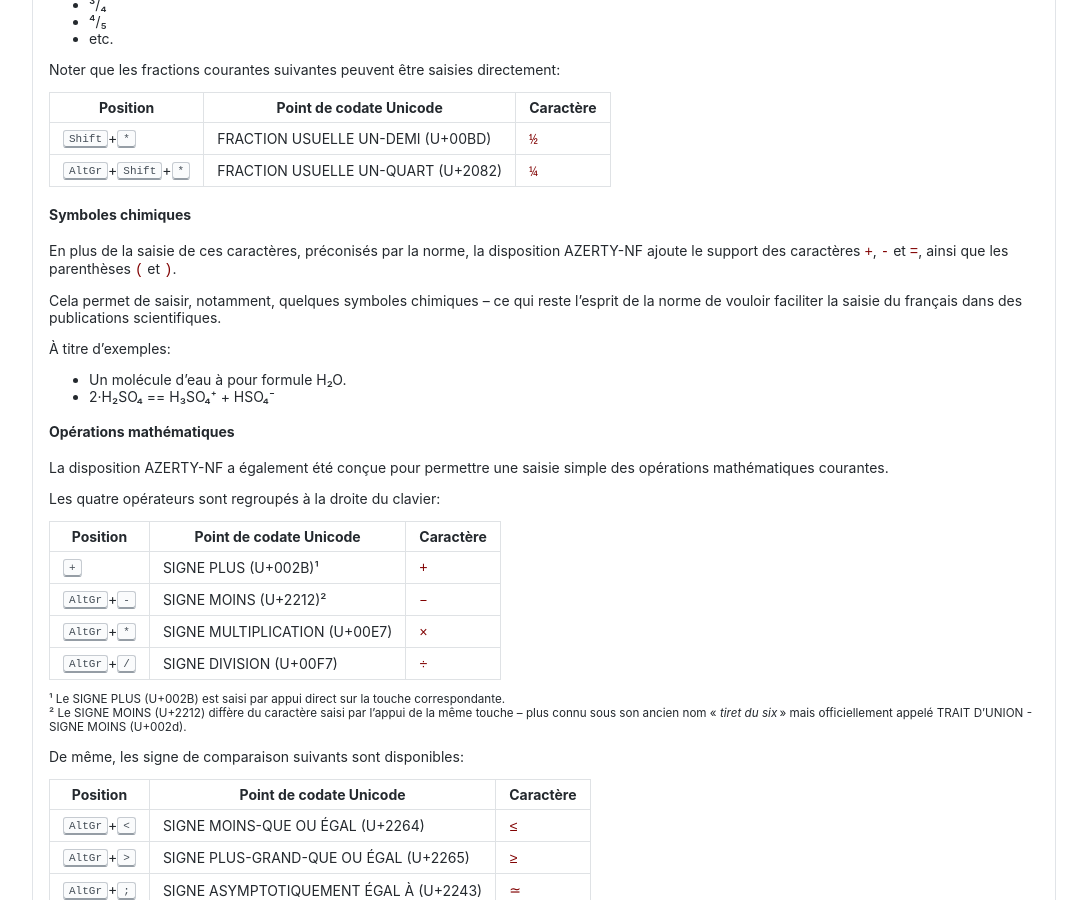
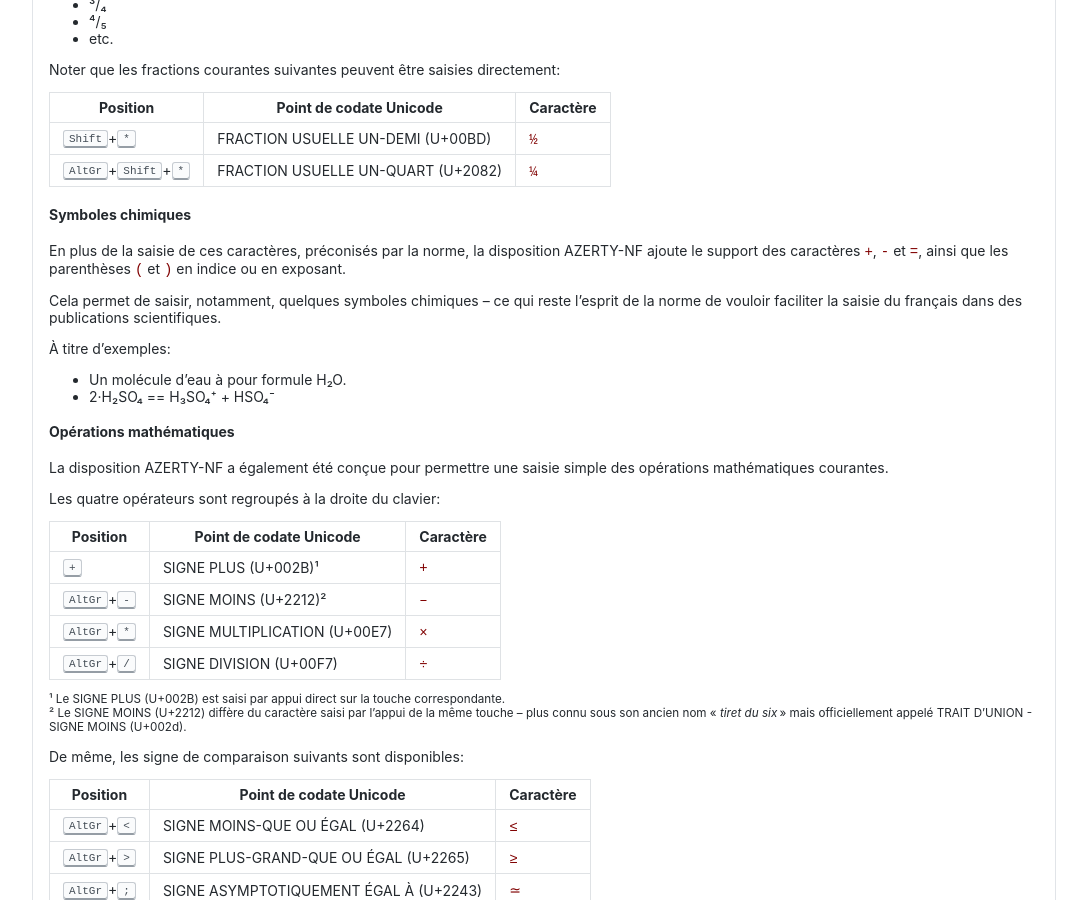
Before and after one commit to springcomp/optimized-azerty-win, a Jekyll site: the page built from index.md, in a window 1280 px wide and 900 px high, scrolled down 7681 px. Shown: the whole window, without its empty margins (96-1183 px from the left). Built offline with Jekyll 4.4.1, drawn with Linux system fonts in a browser that asks for light colours.

Commit message:
Explicit subscript/superscript characters support

```diff
--- a/index.md
+++ b/index.md
@@ -274,7 +274,7 @@ Noter que les fractions courantes suivantes peuvent être saisies directement:
 <a name="chemical-symbols"></a>
 #### Symboles chimiques
 
-En plus de la saisie de ces caractères, préconisés par la norme, la disposition AZERTY-NF ajoute le support des caractères `+`, `-` et `=`, ainsi que les parenthèses `(` et `)`.
+En plus de la saisie de ces caractères, préconisés par la norme, la disposition AZERTY-NF ajoute le support des caractères `+`, `-` et `=`, ainsi que les parenthèses `(` et `)` en indice ou en exposant.
 
 Cela permet de saisir, notamment, quelques symboles chimiques – ce qui reste l’esprit de la norme de vouloir faciliter la saisie du français dans des publications scientifiques.
 
```
